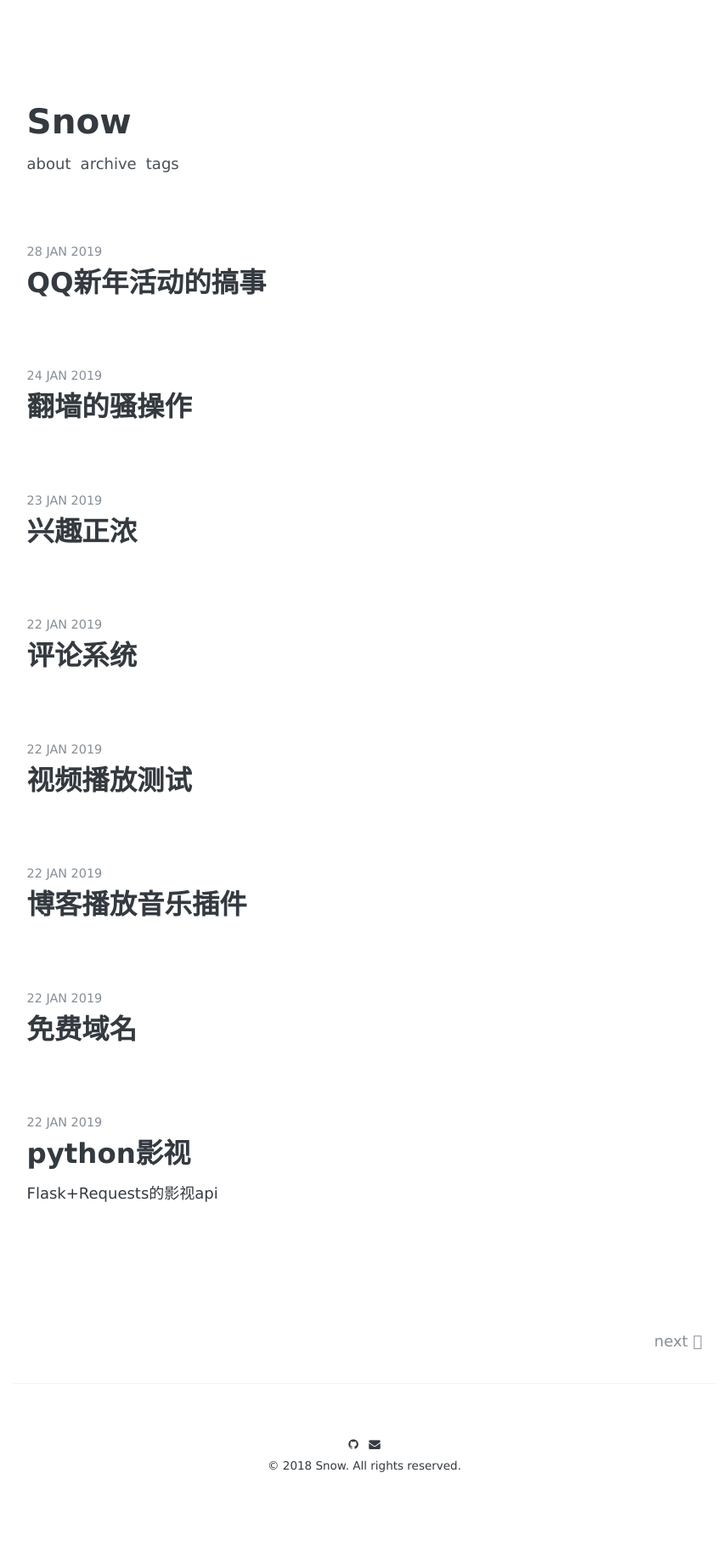
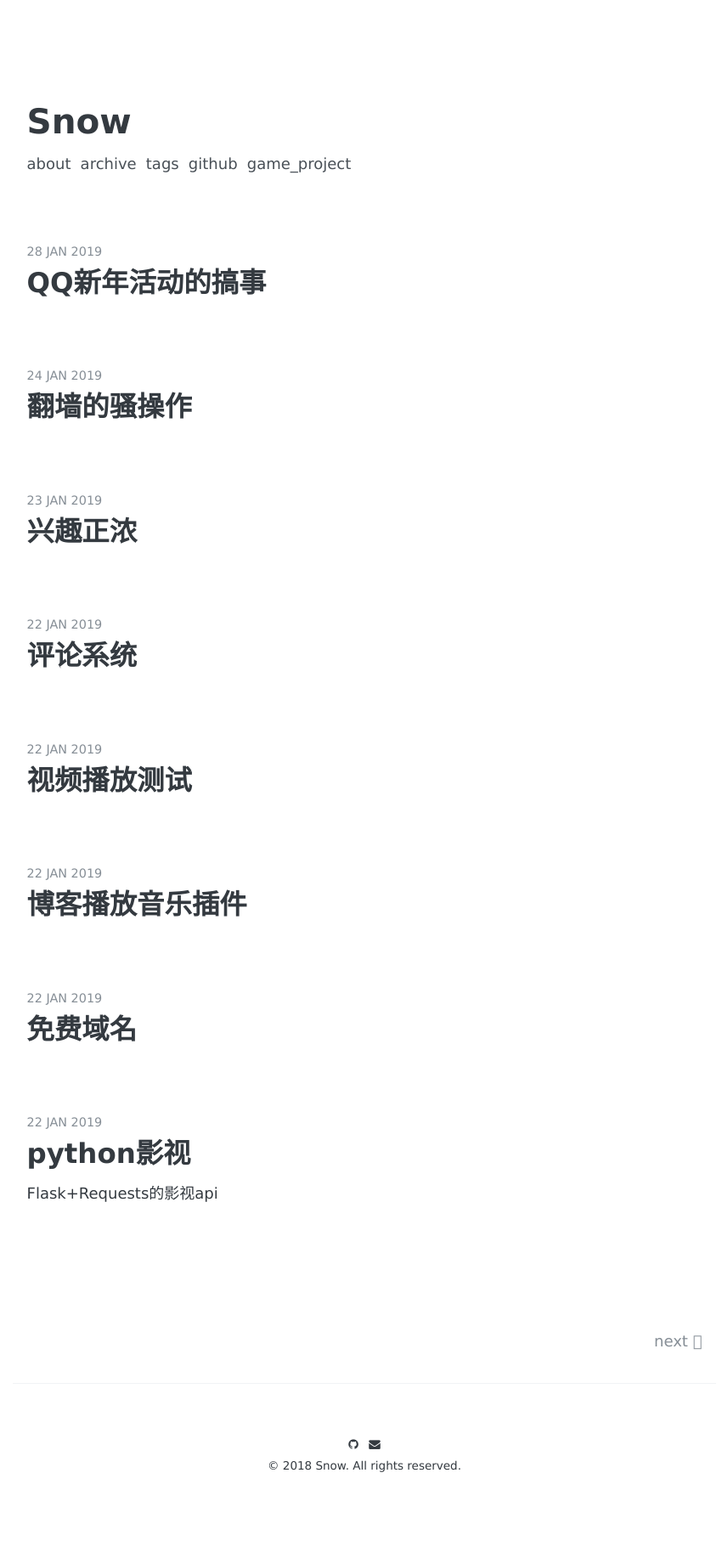
Before and after one commit to hkslover/hkslover.github.io, a Jekyll site: the page built from index.html, in a window 1280 px wide. Shown: the whole page at 85% size, without its empty margins (211-1068 px from the left). Built offline with Jekyll 4.4.1, drawn with Linux system fonts in a browser that asks for light colours; some web fonts are replaced; the list of posts is cut into pages by our own code; grey boxes are pictures that could not be loaded.

Commit message:
Update _config.yml

```diff
--- a/_config.yml
+++ b/_config.yml
@@ -69,8 +69,10 @@ nav:
     url:            "/archive"
   - name:           "Tags"
     url:            "/tags"
-#- name:           "Github"
-#url:            "https://github.com/AWEEKJ/Kiko-plus"
+  - name:           "Github"
+    url:            "https://github.com/hkslover"
+  - name:           "Game_Project"
+    url:            "https://github.com/hkslover/QQ_newyear_game"
 
 # Sass
 sass:
```
